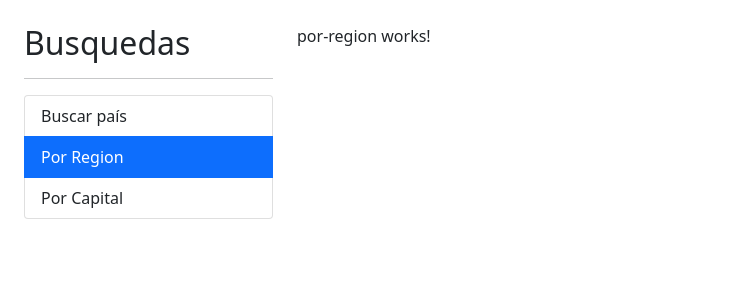
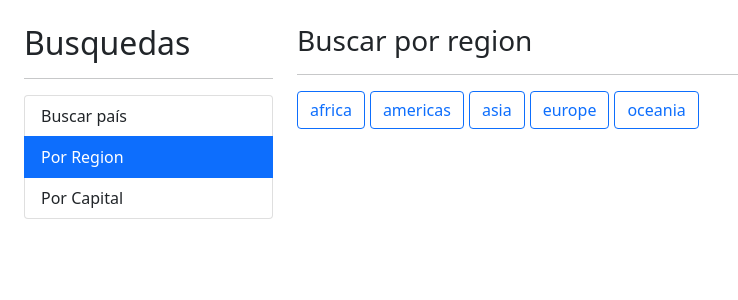
Before and after one commit to rdalvarez/PaisesApp, an Angular app: page /region in a window 1280 px wide. Shown: the top 300 px of the page, without its empty margins (0-738 px from the left). Built offline with nearby package versions, Linux system fonts and the light colour scheme.

Commit message:
ngClass, class y [class]

```diff
--- a/src/app/pais/pages/por-region/por-region.component.html
+++ b/src/app/pais/pages/por-region/por-region.component.html
@@ -1 +1,21 @@
-<p>por-region works!</p>
+
+<h3>
+    Buscar por region <small> {{ regionActiva | titlecase }} </small>
+</h3>
+<hr>
+<div class="row">
+    <div class="col">
+
+
+        <!-- [class.btn-primary]="region === regionActiva" -->
+        <!-- [ngClass]="{
+            'btn-primary': regionActiva === region,
+            'btn-outline-primary': regionActiva !== region
+        }" -->
+        <button *ngFor="let region of regiones"
+            class="btn btn-outline-primary"
+            (click)="activarRegion( region )">
+            {{ region }}
+        </button>
+    </div>
+</div>
--- a/src/app/pais/pages/por-region/por-region.component.ts
+++ b/src/app/pais/pages/por-region/por-region.component.ts
@@ -1,16 +1,24 @@
-import { Component, OnInit } from '@angular/core';
+import { Component } from '@angular/core';
 
 @Component({
   selector: 'app-por-region',
   templateUrl: './por-region.component.html',
-  styles: [
-  ]
+  styles: [ `
+    button {
+      margin-right: 5px;
+    }
+  ` ]
 })
-export class PorRegionComponent implements OnInit {
+export class PorRegionComponent {
+
+  regiones: Array<string> = ['africa', 'americas', 'asia', 'europe', 'oceania'];
+  regionActiva: string = '';
 
   constructor() { }
 
-  ngOnInit(): void {
+  activarRegion( region: string ){
+    this.regionActiva = region;
+    //TODO: hacer el llamado al servicio
   }
 
 }
```
